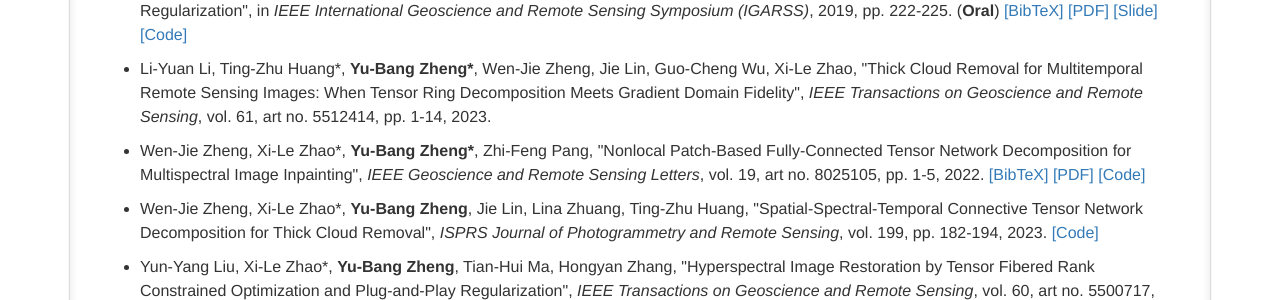
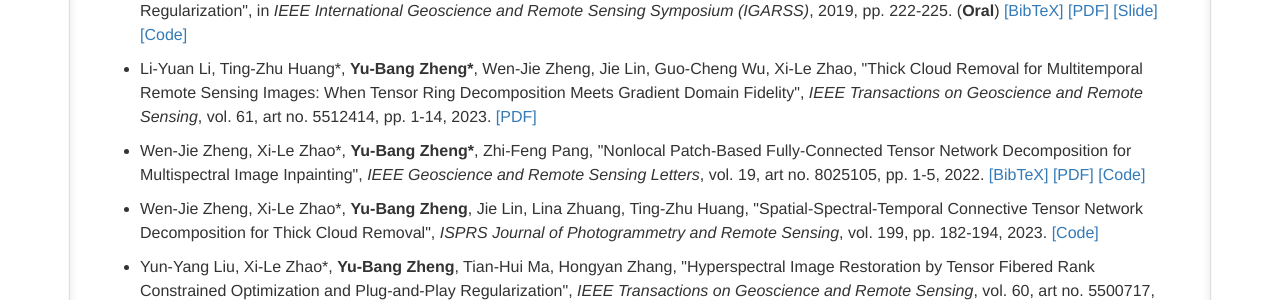
Before and after one commit to YuBangZheng/yubangzheng.github.io, a Jekyll site: the page built from pages/1_homepage.md, in a window 1280 px wide and 900 px high, scrolled down 1197 px. Shown: the part 152-452 px from the top of the window. Built offline with Jekyll 4.4.1, drawn with Linux system fonts in a browser that asks for light colours; a script that is not in the unit is left out; comment, search, counter and statistics services are not loaded.

Commit message:
Update 1_homepage.md

```diff
--- a/pages/1_homepage.md
+++ b/pages/1_homepage.md
@@ -193,7 +193,7 @@
 </pre>
 </div>
 
-* Li-Yuan Li, Ting-Zhu Huang\*, **Yu-Bang Zheng\***, Wen-Jie Zheng, Jie Lin, Guo-Cheng Wu, Xi-Le Zhao, \"Thick Cloud Removal for Multitemporal Remote Sensing Images: When Tensor Ring Decomposition Meets Gradient Domain Fidelity\", _IEEE Transactions on Geoscience and Remote Sensing_, vol. 61, art no. 5512414, pp. 1-14, 2023.
+* Li-Yuan Li, Ting-Zhu Huang\*, **Yu-Bang Zheng\***, Wen-Jie Zheng, Jie Lin, Guo-Cheng Wu, Xi-Le Zhao, \"Thick Cloud Removal for Multitemporal Remote Sensing Images: When Tensor Ring Decomposition Meets Gradient Domain Fidelity\", _IEEE Transactions on Geoscience and Remote Sensing_, vol. 61, art no. 5512414, pp. 1-14, 2023. [[PDF]](https://ieeexplore.ieee.org/document/10125571/)
 
 * Wen-Jie Zheng, Xi-Le Zhao\*, **Yu-Bang Zheng\***, Zhi-Feng Pang, \"Nonlocal Patch-Based Fully-Connected Tensor Network Decomposition for Multispectral Image Inpainting\", _IEEE Geoscience and Remote Sensing Letters_, vol. 19, art no. 8025105, pp. 1-5, 2022. <a href="javascript:toggleBibtex('GRSL2021_NLFCTN')" class="textlink">[BibTeX]</a> [[PDF]](https://ieeexplore.ieee.org/document/9598921) [[Code]](https://yubangzheng.github.io/codes/code_NLFCTN.zip)
 
```
